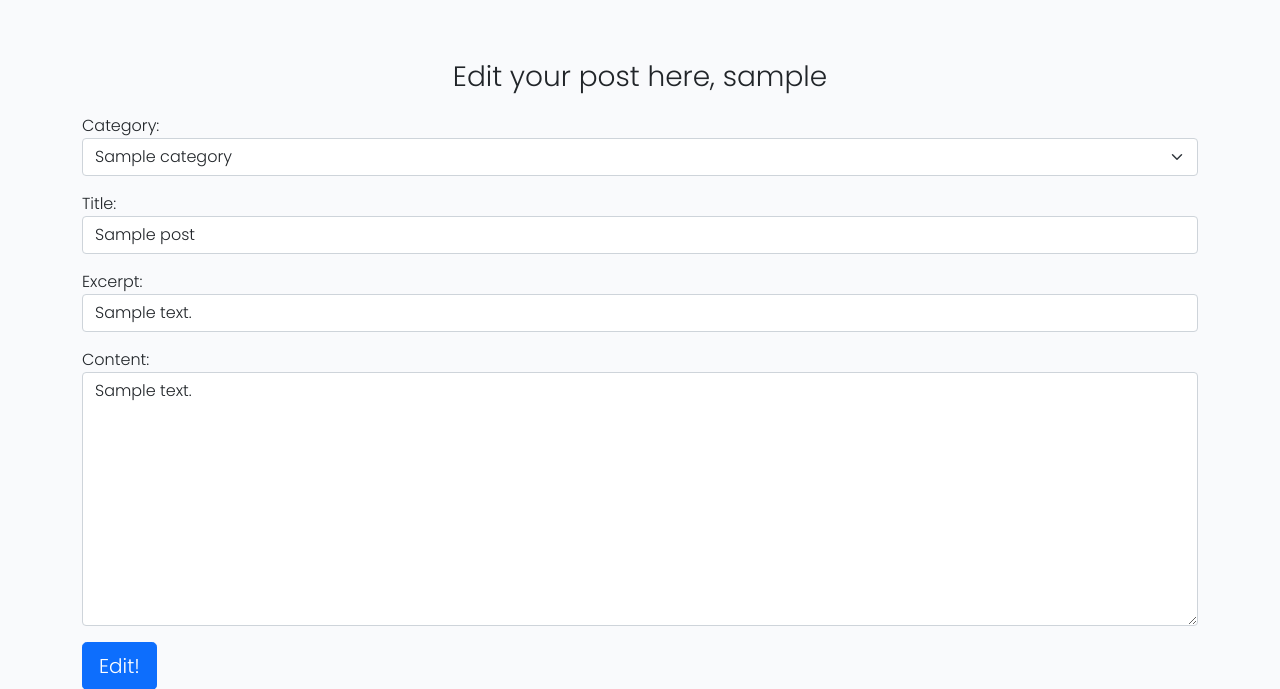
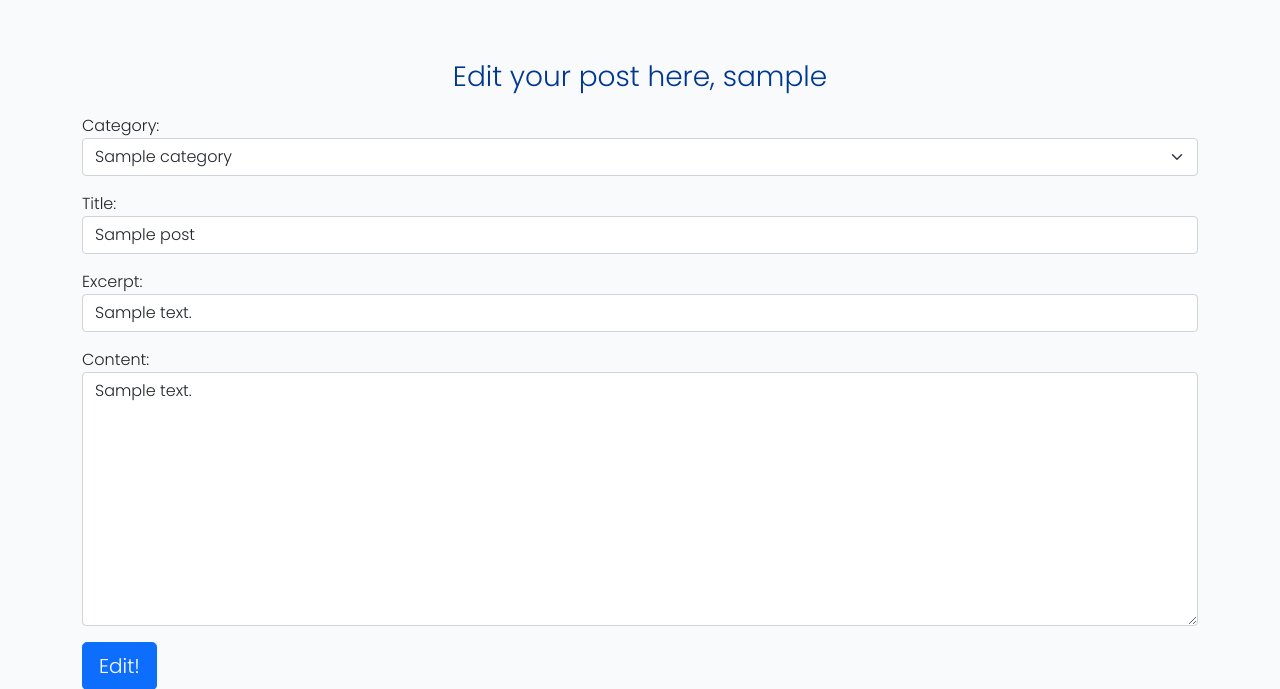
Before and after one commit to JFrdrkssn/playbay, a Django app: page /post/1/edit_post/ in a window 1280 px wide. Shown: the part 84-773 px from the top of the page. Run offline with Django 3.2, Linux system fonts and the light colour scheme; a user stored in the database is signed in; tables that the repository leaves empty hold one stand-in row (values such as "Sample post"); some libraries are stand-ins or nearby versions.

Commit message:
Add blue text color for better visual contrast

```diff
--- a/templates/edit_post.html
+++ b/templates/edit_post.html
@@ -7,7 +7,7 @@
         <div class="form-group">
             {% if user == post.author %}
 
-            <h3 class="text-center" style="margin-top: 1.3em;">Edit your post here, {{ user.username }}</h3>
+            <h3 class="text-center text-blue" style="margin-top: 1.3em;">Edit your post here, {{ user.username }}</h3>
             <form method="post" style="margin-top: 1.3em;" enctype="multipart/form-data">
                 {{ form.as_p }}
                 {% csrf_token %}
```
